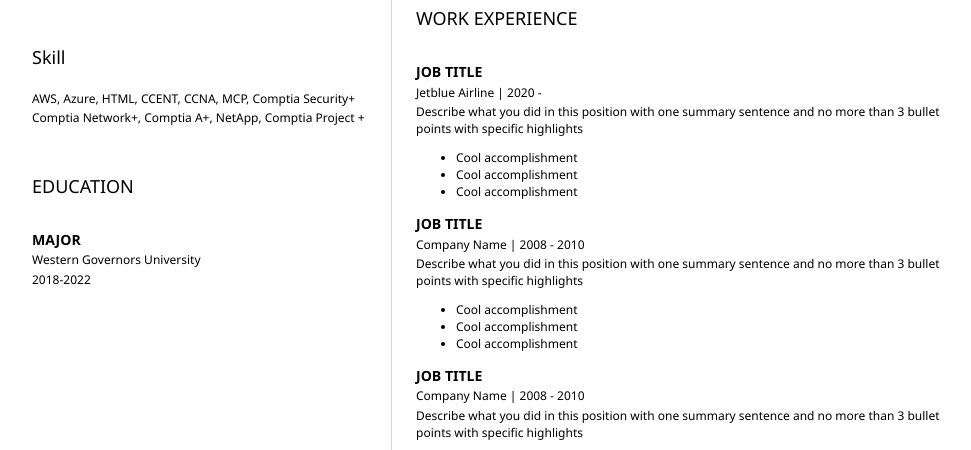
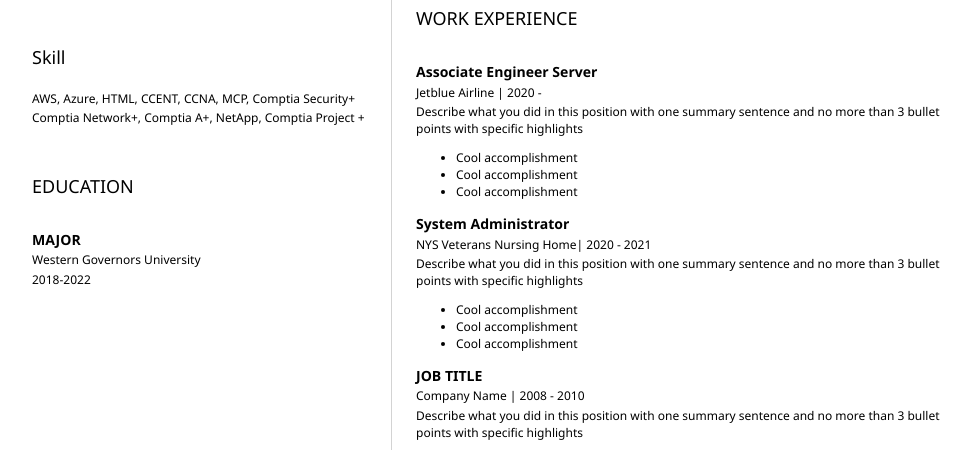
Before and after one commit to jusg71/IT-Resume, a plain HTML site: page index.html in a window 1280 px wide. Shown: the part 312-762 px from the top of the page, without its empty margins (152-1123 px from the left). Drawn offline with Linux system fonts and the light colour scheme.

Commit message:
update job🤦‍♀️

```diff
--- a/index.html
+++ b/index.html
@@ -54,7 +54,7 @@
             </section>
             <section>
                 <h2>WORK EXPERIENCE</h2>
-                <h3><b>JOB TITLE</b></h3>
+                <h3><b>Associate Engineer Server</b></h3>
 <p>
 		Jetblue Airline | 2020 -
 </p>
@@ -66,9 +66,9 @@
 		<li>Cool accomplishment</li>
 		<li>Cool accomplishment</li>
 </ul>
-<h3><b>JOB TITLE</b></h3>
+<h3><b>System Administrator</b></h3>
 <p>
-		Company Name | 2008 - 2010
+	      NYS Veterans Nursing Home| 2020 - 2021
 </p>
 <p>
 		Describe what you did in this position with one summary sentence and no more than 3 bullet points with specific highlights
```
